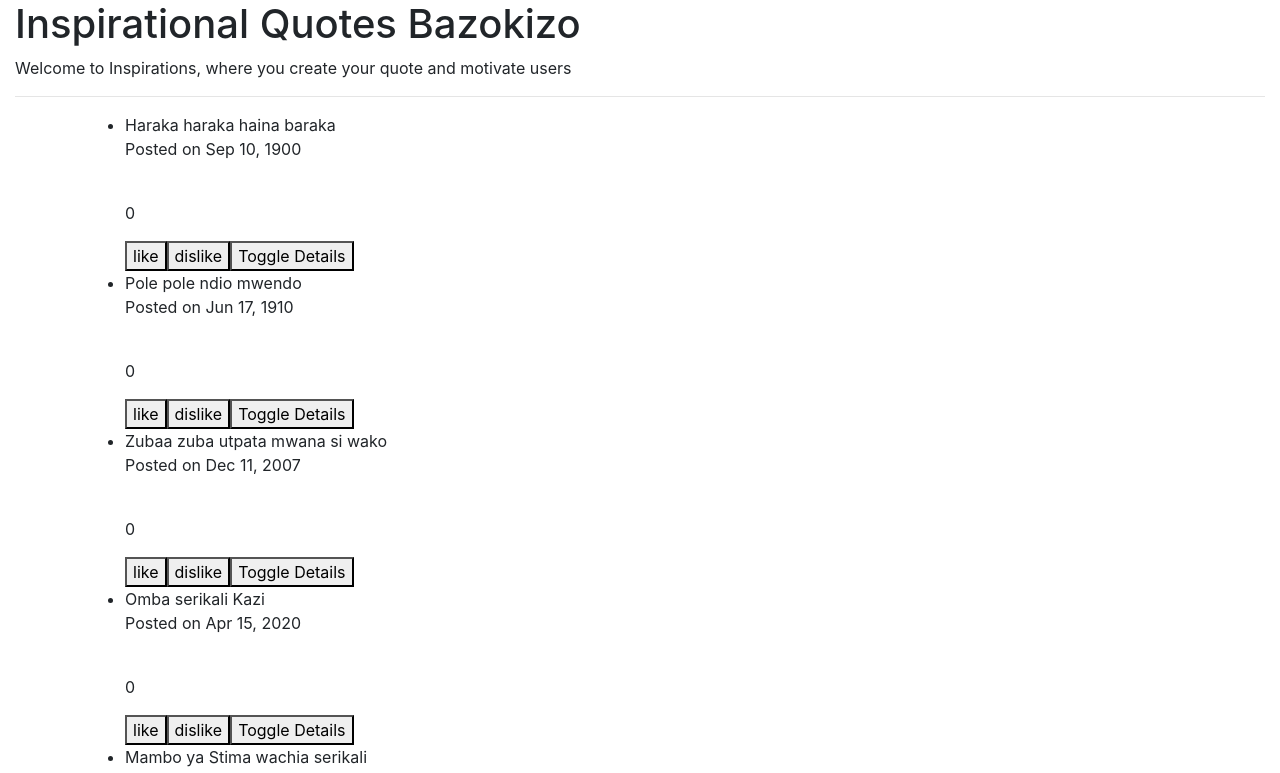
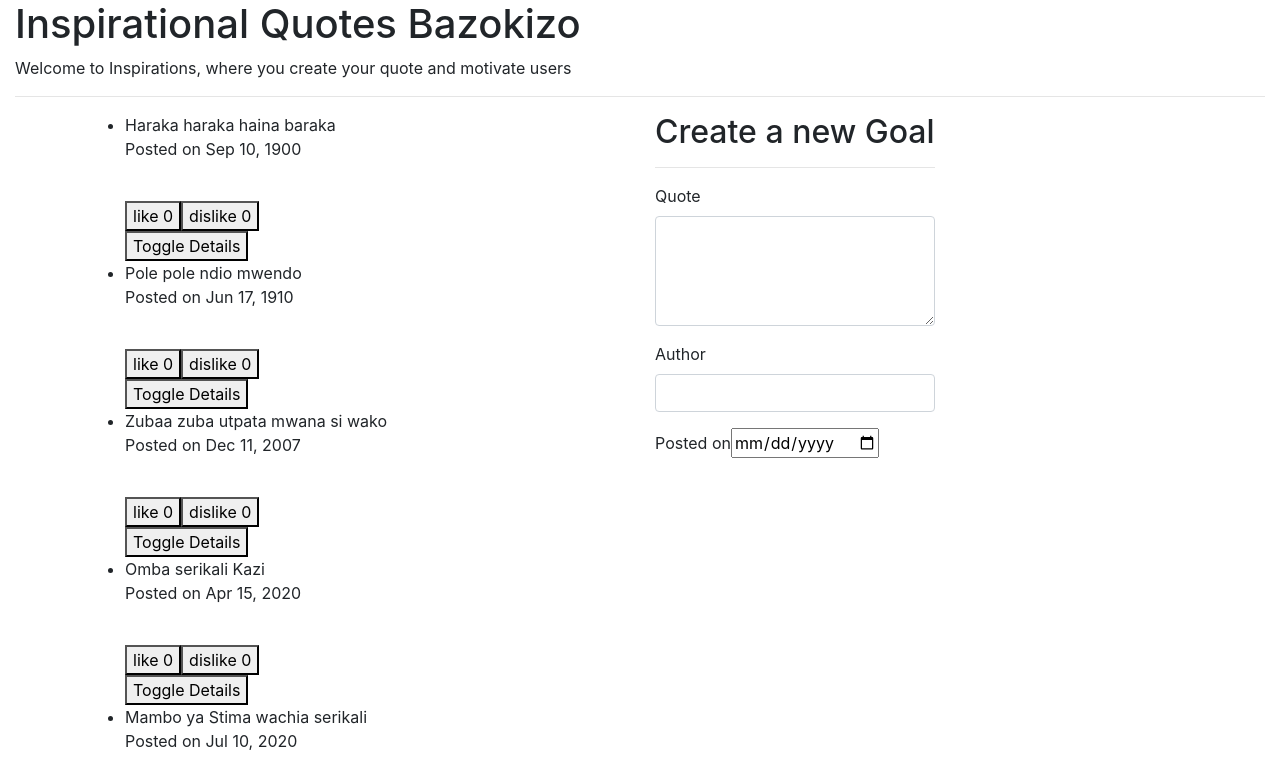
Before and after one commit to Grievi/Quotes-app, an Angular app in the folder quotes/: page / in a window 1280 px wide. Shown: the top 773 px of the page. Built offline with nearby package versions, Linux system fonts and the light colour scheme.

Commit message:
add a quote generator form

```diff
--- /dev/null
+++ b/quotes/src/app/quote-form/quote-form.component.html
@@ -0,0 +1,22 @@
+<div class="container-fluid">
+    <h2 class="text-center">Create a new Goal</h2>
+    <hr>
+    <form>
+        <div class="form-group">
+
+            <label for="name">Quote</label>
+            <textarea class="form-control" id="name" rows="4" required></textarea>
+        </div>
+        <div class="form-group">
+
+            <label for="description">Author</label>
+            <input type="text" required class="form-control" id="description">
+
+        </div>
+        <div class="form-group">
+            <label for="complete">Posted on</label>
+            <input type='date' id="complete" required>
+
+        </div>
+    </form>
+  </div>
--- /dev/null
+++ b/quotes/src/app/quote-form/quote-form.component.ts
@@ -0,0 +1,15 @@
+import { Component, OnInit } from '@angular/core';
+
+@Component({
+  selector: 'app-quote-form',
+  templateUrl: './quote-form.component.html',
+  styleUrls: ['./quote-form.component.css']
+})
+export class QuoteFormComponent implements OnInit {
+
+  constructor() { }
+
+  ngOnInit(): void {
+  }
+
+}
--- a/quotes/src/app/quote/quote.component.html
+++ b/quotes/src/app/quote/quote.component.html
@@ -10,9 +10,9 @@
                         <li appHighlight> {{quote.name}} </li>
                         <p>Posted on {{quote.completeDate | date}}</p>
                             <br>
-                            <p>{{numberOfLikes}}</p>
-                            <button (click)='likeButtonClick()'>like </button>
-                            <button (click)='disLikeButtonClick()'>dislike </button>
+
+                            <button (click)='likeButtonClick()'>like {{numberOfLikes}} </button>
+                            <button (click)='disLikeButtonClick()'>dislike {{numberOfLikes}}</button><br>
                             <app-quote-detail *ngIf='quote.showDescription' [quote]='quote'(isComplete)='completeQuote($event,i)'></app-quote-detail>
                             <button (click)='toggleDetails(i)'>Toggle Details</button>
 
@@ -20,6 +20,7 @@
                     </div>
                 </ul>
             </div>
+            <app-quote-form></app-quote-form>
         </div>
     </div>
 
```
Also changed, not shown: quotes/src/app/app.module.ts (+6 -2 lines), quotes/src/app/quote-form/quote-form.component.css (added), 1 other file (tests, documents, lock files or other folders).
